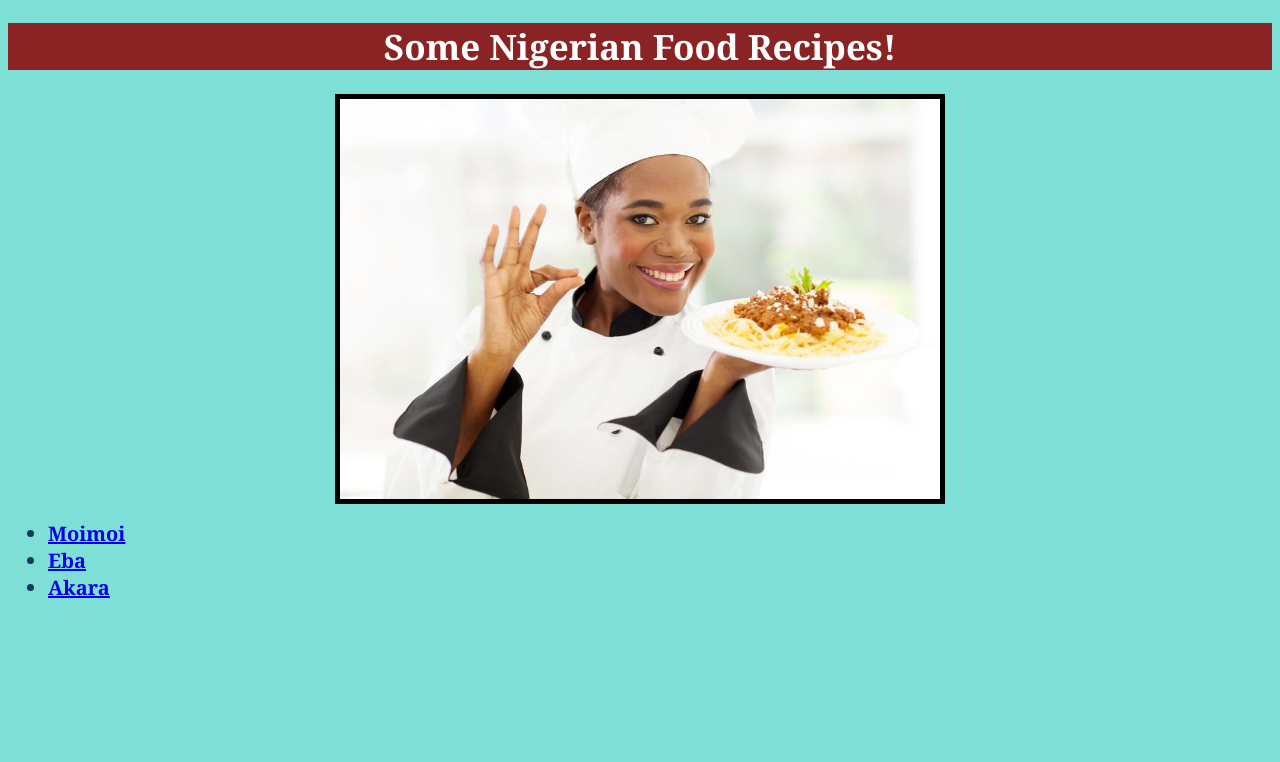
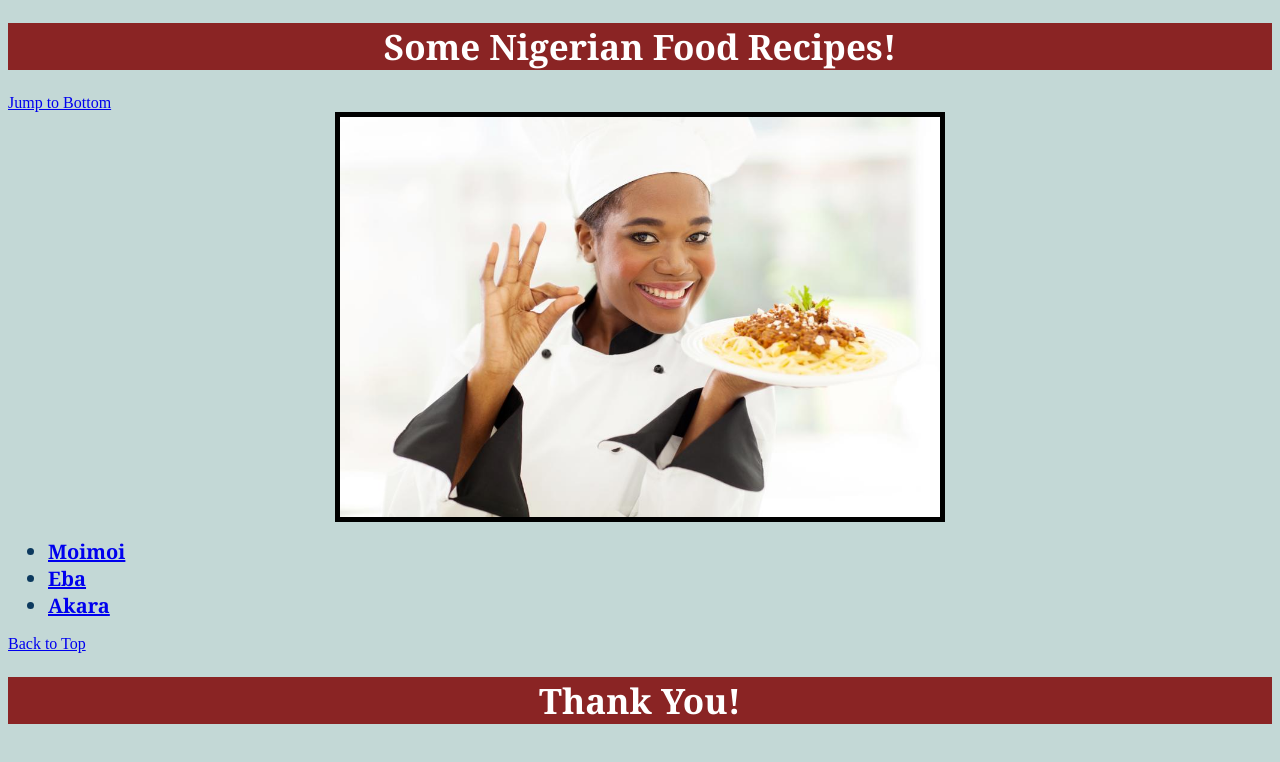
Before and after one commit to Omobolawole/odin-recipes, a plain HTML site: page index.html in a window 1280 px wide. Drawn offline with Linux system fonts and the light colour scheme.

Commit message:
Body colour updated and main page footer added.

```diff
--- a/index.html
+++ b/index.html
@@ -9,11 +9,14 @@
 </head>
 <body>
     <h1>Some Nigerian Food Recipes!</h1>
+    <a href="#footer"><header id="header">Jump to Bottom</header></a>
         <img src="recipes/chef.jpg" alt="A Female Nigerian Chef holding a plate of food">
         <ul>
             <li><a href="recipes/moimoi.html">Moimoi</a></li>
             <li><a href="recipes/eba.html">Eba</a></li>
             <li><a href="recipes/akara.html">Akara</a></li>
         </ul>
+    <a href="#header"><footer id="footer">Back to Top</footer></a>
+    <h1>Thank You!</h1>
 </body>
 </html>
--- a/style.css
+++ b/style.css
@@ -1,5 +1,5 @@
 body{
-    background-color: rgb(126, 223, 215);
+    background-color: rgb(195, 216, 214);
 }
 
 h1,
```
Also changed, not shown: recipes/akara.html (+2 -0 lines), recipes/eba.html (+2 -0 lines), recipes/moimoi.html (+2 -0 lines), 1 other file.
